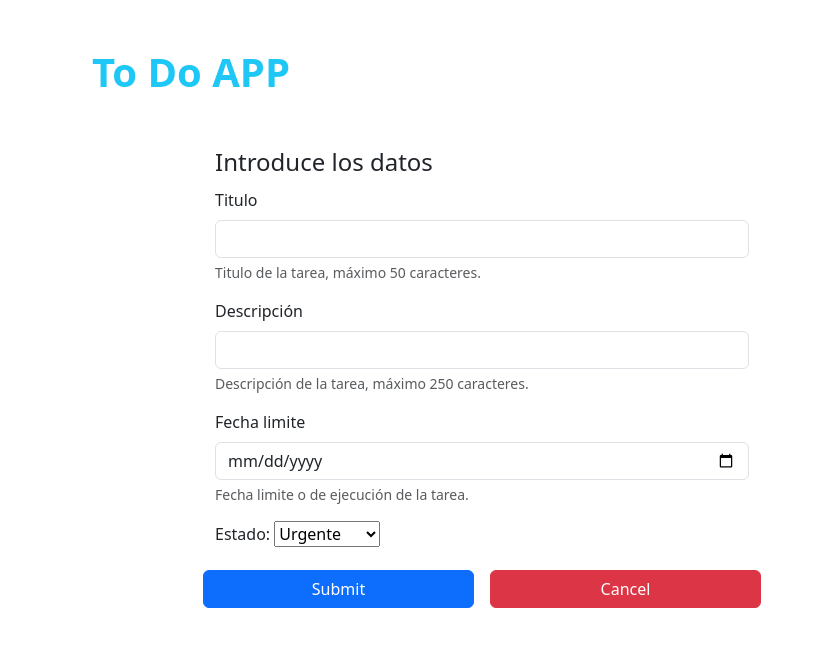
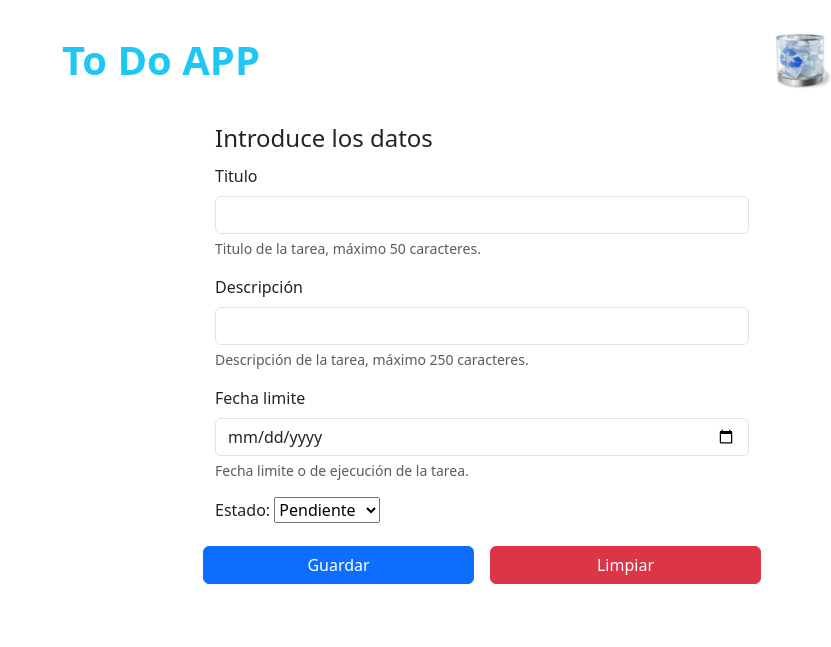
Before and after one commit to SKRTEEEEEE/xampp24, a PHP site: page /cief/php_02/index.php in a window 1280 px wide. Shown: the top 647 px of the page, without its empty margins (449-1280 px from the left). Run offline with PHP 8.4, Linux system fonts and the light colour scheme; data that the repository does not hold is empty.

Commit message:
style(form): Change some style

```diff
--- a/cief/php_02/delete.php
+++ b/cief/php_02/delete.php
@@ -3,11 +3,13 @@ include_once "connection.php";
 
 
 $id = $_GET['id'];
+$estado = "white";
+$estado_user = "eliminado";
 // echo $id;
 
-$delete = "DELETE FROM app WHERE id = ?";
+$delete = "UPDATE app SET estado = ?, estado_user = ? WHERE id = ?";
 $delete_prepare = $conn->prepare($delete);
-$delete_prepare->execute([$id]);
+$delete_prepare->execute([$estado,$estado_user,$id]);
 
 $delete_prepare = null;
 $conn = null;
--- a/cief/php_02/index.php
+++ b/cief/php_02/index.php
@@ -9,6 +9,7 @@ include_once "colores.php";
 
 
 $select = "SELECT * FROM app
+WHERE estado != 'white'
 ORDER BY
   CASE
       WHEN estado = 'darkred' THEN 1
@@ -26,7 +27,7 @@ $resultado_select = $select_prepare->fetchAll(); //aqui se guarda la informacion
 
 //var_dump($resultado_select);
 
-/*  foreach($reultado_select as $key => $value) {
+/*  foreach($resultado_select as $key => $value) {
     echo $value['color']. "<br>";
 } */
 
@@ -64,13 +65,24 @@ if ($_POST) {
     <link rel="stylesheet" href="css/style.css">
     <meta charset="UTF-8">
     <meta name="viewport" content="width=device-width, initial-scale=1.0">
-    <title>Organizacion de tareas</title>
+    <title>Organización de tareas</title>
 </head>
 
 <body>
 
     <header>
-        <h1 class="text-center m-5">To Do APP</h1>
+
+            <div class="navbar-brand" style="display:flex; height: 15vh; align-items: center" >
+
+            <h1 class="text-center m-5" style="flex-grow: 1; margin: 0;">To Do APP</h1>
+            <a href="deletePage.php">
+            <img style="flex: end" src="img/delete.png" alt="Delete button" width="60" height="60"></a>
+
+
+</div>
+
+
+
     </header>
 
     <main class="container">
@@ -128,8 +140,8 @@ if ($_POST) {
                             </select>
                         </div>
                         <div class="row gap-3">
-                            <button type="submit" class=" col btn btn-primary">Submit</button>
-                            <button type="reset" class=" col btn btn-danger">Cancel</button>
+                            <button type="submit" class=" col btn btn-primary">Editar</button>
+                            <button type="reset" class=" col btn btn-danger">Limpiar</button>
                         </div>
                         <div class="my-3">
                             <p class="text-center">
@@ -164,15 +176,15 @@ if ($_POST) {
                             <div class="mb-3">
                                 <label for="estado" class="form-label">Estado:</label>
                                 <select name="estado" id="estado">
-                                    <option value="darkred" selected>Urgente</option>
-                                    <option value="darkorange">Pendiente</option>
+                                    <option value="darkred">Urgente</option>
+                                    <option value="darkorange" selected>Pendiente</option>
                                     <option value="darkblue">Ejecutando</option>
                                     <option value="darkgreen">Finalizado</option>
                                 </select>
                             </div>
                             <div class="row gap-3">
-                                <button type="submit" class=" col btn btn-primary">Submit</button>
-                                <button type="reset" class=" col btn btn-danger">Cancel</button>
+                                <button type="submit" class=" col btn btn-primary">Guardar</button>
+                                <button type="reset" class=" col btn btn-danger">Limpiar</button>
                             </div>
                     </form>
                     </fieldset>
```
Also changed, not shown: cief/php_02/deletePage.php (added, +14 -0 lines), cief/php_02/img/delete.png (added).
